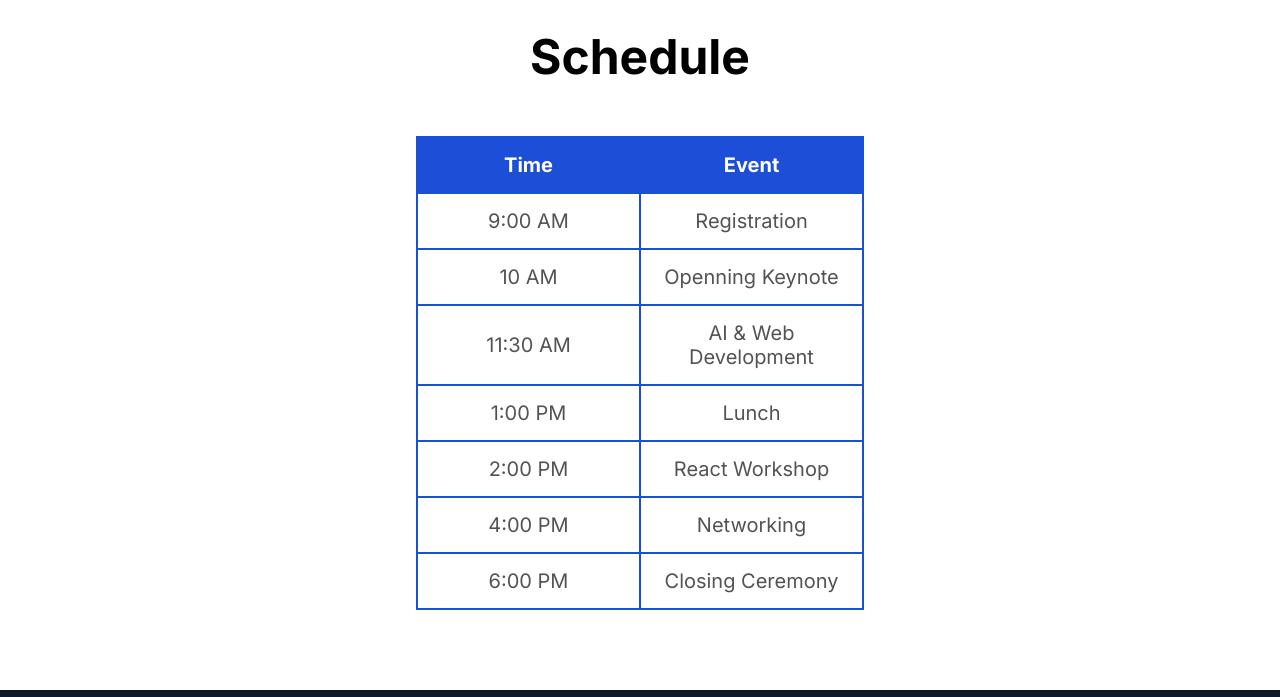
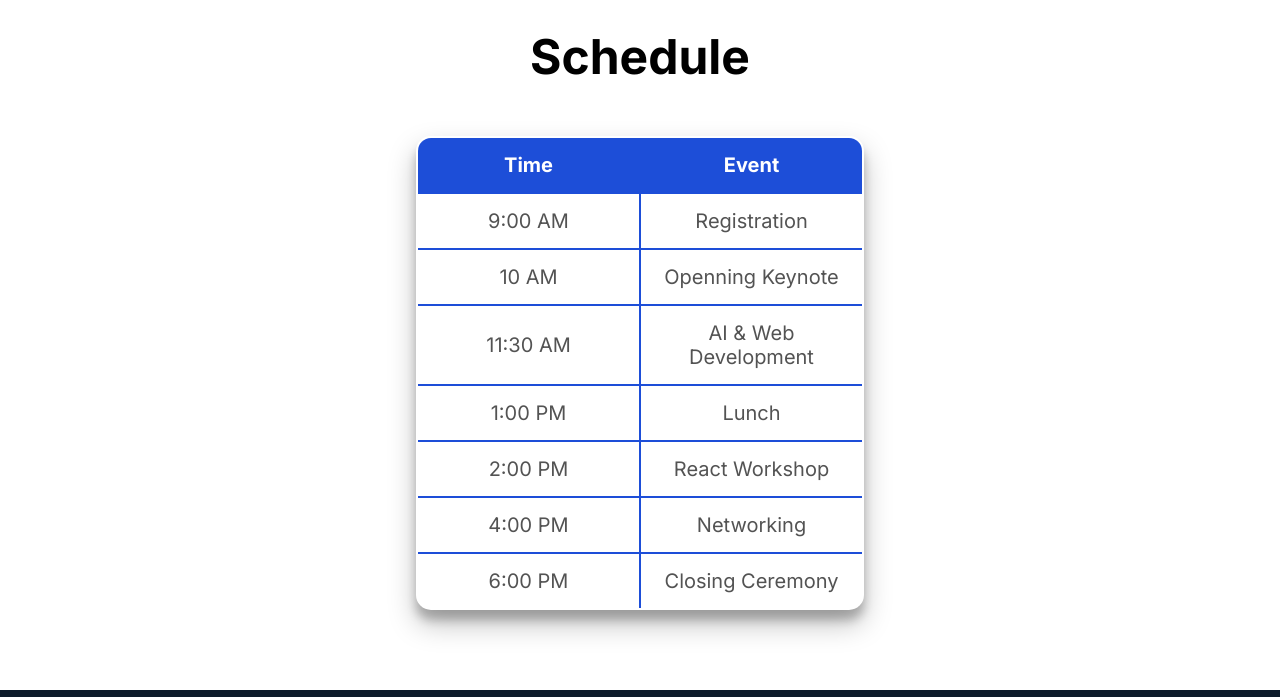
Before and after one commit to khzarzisahmed15-cpu/assignment-1, a plain HTML site: page index.html in a window 1280 px wide. Shown: the part 2760-3457 px from the top of the page. Drawn offline with Linux system fonts and the light colour scheme.

Commit message:
Table border radius and box shadow is updated

```diff
--- a/style.css
+++ b/style.css
@@ -200,6 +200,11 @@ table {
   margin-top: 50px;
   width: 35vw;
   text-align: center;
+  box-shadow:
+    rgba(0, 0, 0, 0.25) 0px 14px 28px,
+    rgba(0, 0, 0, 0.22) 0px 10px 10px;
+  border-radius: 15px;
+  overflow: hidden;
 }
 table td,
 th {
```
